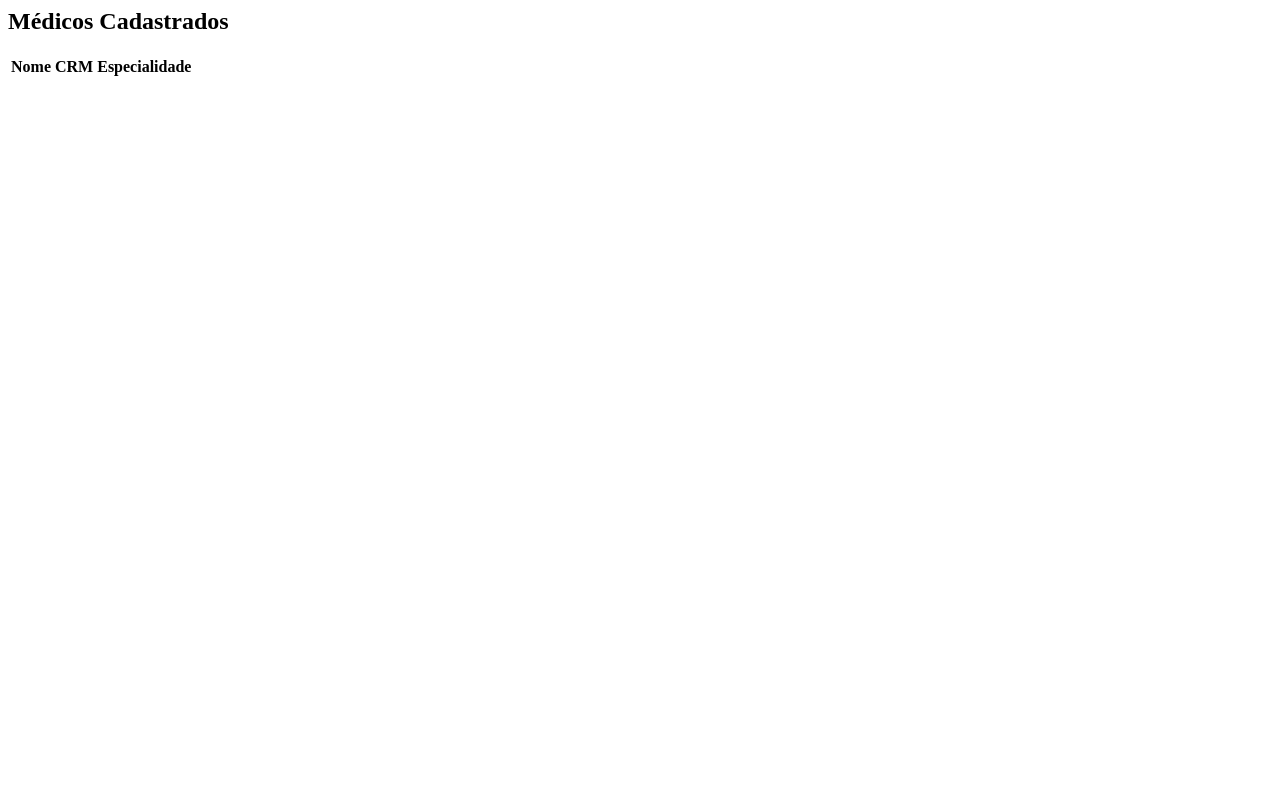
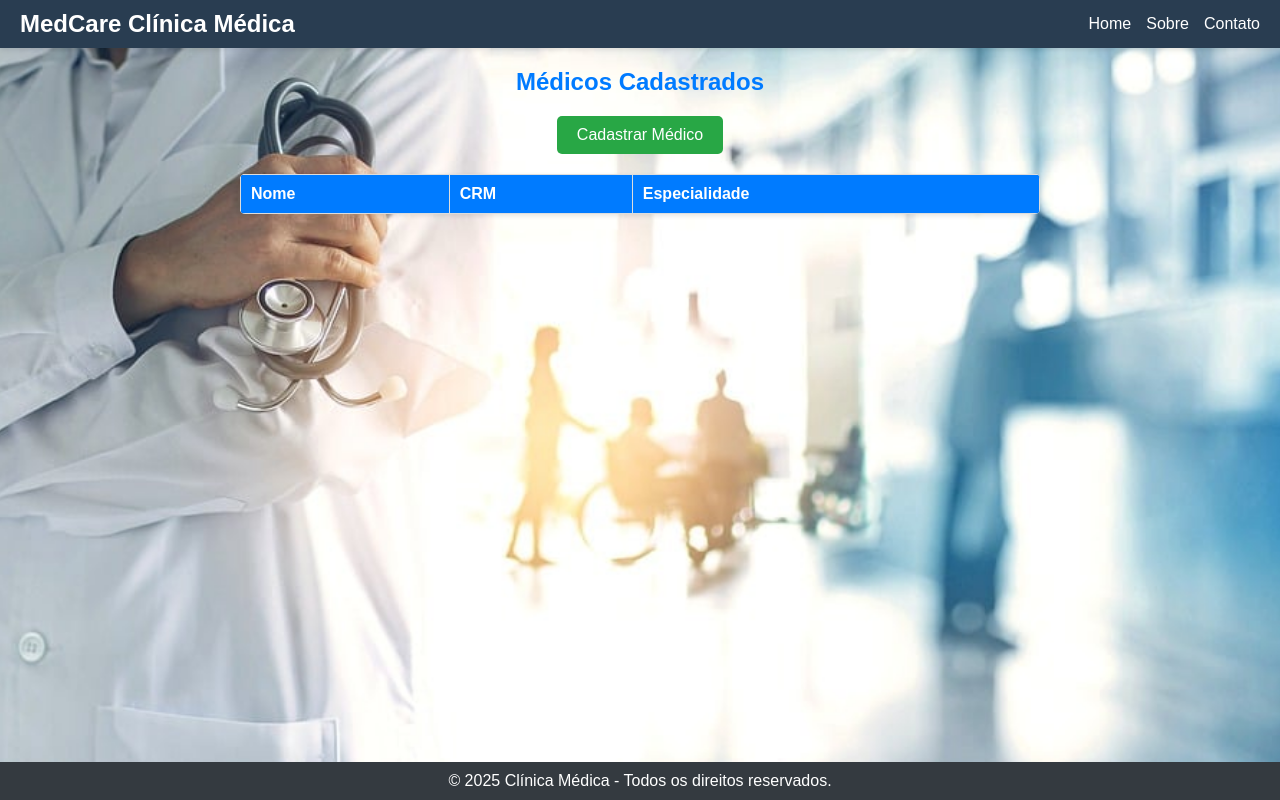
Before and after one commit to joaliny/clinica_medica, a website: page public/pages/medicos.html in a window 1280 px wide. Drawn offline with Linux system fonts and the light colour scheme.

Commit message:
modificando a pagina home, medicos

```diff
--- /dev/null
+++ b/public/css/medico.css
@@ -0,0 +1,143 @@
+*{
+    margin: 0;
+    padding: 0;
+    box-sizing: border-box;
+}
+
+/* Estilos globais */
+/* Estilo atualizado para o layout */
+body {
+    display: flex;
+    flex-direction: column; /* Garante que os elementos sejam dispostos verticalmente */
+    min-height: 100vh; /* Altura mínima de toda a tela */
+    margin: 0;
+    font-family: Arial, sans-serif;
+    background-color: #f4f4f4;
+    color: #333;
+    background-image: url('img/1.jpg'); /* Substitua pelo caminho da sua imagem */
+    background-size: cover;
+    background-repeat: no-repeat;
+    background-position: center;
+}
+
+main {
+    flex: 1; /* Faz com que o conteúdo principal ocupe o espaço restante */
+
+}
+
+/* Botão de Cadastrar Médicos */
+.botao-container {
+    text-align: center;
+    margin: 20px 0;
+}
+
+.botao-cadastrar {
+    background-color: #28a745; /* Verde chamativo */
+    color: white;
+    border: none;
+    padding: 10px 20px;
+    font-size: 16px;
+    border-radius: 5px;
+    cursor: pointer;
+    transition: background-color 0.3s ease;
+}
+
+.botao-cadastrar:hover {
+    background-color: #218838; /* Verde mais escuro no hover */
+}
+
+
+h1 {
+    color: #007bff;
+    text-align: center;
+    margin-bottom: 20px;
+}
+
+/* Navbar */
+.navbar {
+    background-color: #293D51;
+    color: white;
+    padding: 10px 20px;
+    box-shadow: 0 2px 5px rgba(0, 0, 0, 0.1);
+}
+
+.navbar-container {
+    display: flex;
+    justify-content: space-between;
+    align-items: center;
+}
+
+.navbar-logo {
+    color: white;
+    text-decoration: none;
+    font-weight: bold;
+    font-size: 24px;
+}
+
+.navbar-menu {
+    list-style: none;
+    display: flex;
+    margin: 0;
+    padding: 0;
+}
+
+.navbar-menu li {
+    margin-left: 15px;
+}
+
+.navbar-menu a {
+    color: white;
+    text-decoration: none;
+    font-size: 16px;
+}
+
+.navbar-menu a:hover {
+    text-decoration: underline;
+}
+
+/* Conteúdo Principal */
+.conteudo-principal {
+    padding: 20px;
+}
+
+.tabela-container {
+    margin: 0 auto;
+    max-width: 800px;
+    overflow-x: auto;
+    box-shadow: 0 2px 5px rgba(0, 0, 0, 0.1);
+    border-radius: 5px;
+    background: #fff;
+}
+
+table {
+    width: 100%;
+    border-collapse: collapse;
+}
+
+thead {
+    background-color: #007bff;
+    color: white;
+}
+
+th, td {
+    padding: 10px;
+    text-align: left;
+    border: 1px solid #ddd;
+}
+
+tbody tr:nth-child(odd) {
+    background-color: #f2f2f2;
+}
+
+tbody tr:hover {
+    background-color: #e9ecef;
+}
+
+/* Rodapé */
+footer {
+    background-color: #343a40;
+    color: white;
+    text-align: center;
+    padding: 10px 0;
+    margin-top: auto; /* Garante que o rodapé seja empurrado para o final */
+}
--- a/public/css/styles.css
+++ b/public/css/styles.css
@@ -1,61 +1,100 @@
-/* Estilos Gerais */
+/* Reset básico */
+* {
+    margin: 0;
+    padding: 0;
+    box-sizing: border-box;
+}
+
 body {
     font-family: Arial, sans-serif;
-    margin: 0;
-    padding: 0;
-    display: flex;
-    height: 100vh;
-    background-color: #E5E8ED; /* Cor de fundo de fallback */
-    background-image: url('img/1.jpg'); /* Adiciona a imagem de fundo */
-    background-size: cover; /* Faz a imagem cobrir todo o fundo */
-    background-position: center; /* Centraliza a imagem */
+    background-color: #f4f4f4;
+    color: #333;
+    background-image: url('img/1.jpg'); /* Substitua pelo caminho da sua imagem */
+    background-size: cover; /* Faz a imagem cobrir toda a área */
     background-repeat: no-repeat; /* Evita que a imagem se repita */
+    background-position: center;
 }
 
-.container {
-    display: flex;
-    width: 100%;
+
+/* Navbar */
+.navbar {
+    background-color: #293D51;
+    padding: 10px 20px;
+    box-shadow: 0 2px 4px rgba(0, 0, 0, 0.1);
 }
 
-/* Menu Lateral */
-.menu-lateral {
-    width: 250px;
-    background-color: #293D51;
-    color: white;
-    padding: 20px;
+.navbar-container {
+    display: flex;
+    justify-content: space-between;
+    align-items: center;
+    max-width: 1200px;
+    margin: 0 auto;
 }
 
-.menu-lateral h2 {
-    margin-top: 15px; /* Adiciona espaçamento acima do título "Menu" */
-    margin-bottom: 60px; /* Adiciona espaçamento abaixo do menu */
-    text-align: center;
+.navbar-logo {
+    color: white;
+    font-size: 24px;
+    font-weight: bold;
+    text-decoration: none;
 }
 
-.menu-lateral button {
-    display: block;
-    width: 100%;
-    padding: 10px;
-    margin: 10px 0; /* Espaçamento entre os botões */
-    background-color: #0345ea43;
-    color: white;
-    border: none;
-    cursor: pointer;
-    margin-bottom: 15px; /* Adiciona espaçamento entre as modais */
-    font-size: 15px;
+.navbar-menu {
+    list-style: none;
+    display: flex;
+    gap: 20px;
 }
 
-.menu-lateral button:hover {
-    background-color: #0a1b275d;
+.navbar-menu li a {
+    color: white;
+    text-decoration: none;
+    font-size: 16px;
+}
+
+.navbar-menu li a:hover {
+    text-decoration: underline;
 }
 
 /* Conteúdo Principal */
 .conteudo-principal {
-    flex: 1;
-    padding: 8px;
-    color: #2e0078;
-    font-size: 15px;
-    border-radius: 5px;
-    box-shadow: 0px 0px 10px rgba(0, 0, 0, 0.2);
-    transition: background-color 0.3s ease;
-    text-align: center;
+    display: flex;
+    justify-content: center;
+    align-items: center;
+    height: calc(100vh - 60px); /* Altura total menos a altura da navbar */
 }
+
+.botoes-container {
+    display: flex; /* Ativa o Flexbox */
+    justify-content: center; /* Centraliza os botões horizontalmente */
+    gap: 10px; /* Adiciona um espaço entre os botões */
+}
+
+.botoes-container button {
+    background-color: rgb(57, 57, 220); /* Define a cor azul */
+    color: white; /* Define o texto em branco */
+    padding: 10px 20px; /* Adiciona preenchimento interno */
+    border: none; /* Remove as bordas padrão */
+    border-radius: 5px; /* Adiciona cantos arredondados */
+    cursor: pointer; /* Mostra o cursor de "clique" */
+    font-size: 20px;
+}
+
+.botoes-container button:hover {
+    background-color: darkblue; /* Muda a cor no hover para azul escuro */
+}
+
+
+/* Responsividade */
+@media (max-width: 768px) {
+    .navbar-container {
+        flex-direction: column;
+        align-items: flex-start;
+    }
+
+    .navbar-menu {
+        margin-top: 10px;
+    }
+
+    .botoes-container button {
+        width: 100%;
+    }
+}
--- /dev/null
+++ b/public/js/scripts.js
@@ -0,0 +1,141 @@
+// Função para carregar uma página dinamicamente (usando fetch)
+async function carregarPaginaDinamica(pagina) {
+    const conteudoPrincipal = document.getElementById('conteudo-principal');
+
+    try {
+        const response = await fetch(`pages/${pagina}.html`);
+        if (!response.ok) {
+            throw new Error('Erro ao carregar a página');
+        }
+
+        const html = await response.text();
+        conteudoPrincipal.innerHTML = html;
+
+        if (pagina === 'medicos') {
+            await carregarMedicos();
+        } else if (pagina === 'pacientes') {
+            await carregarPacientes();
+        } else if (pagina === 'consultas') {
+            await carregarConsultas();
+        }
+    } catch (error) {
+        console.error('Erro ao carregar a página:', error);
+        conteudoPrincipal.innerHTML = '<p>Erro ao carregar a página. Tente novamente.</p>';
+    }
+}
+
+
+// Função para redirecionar para uma nova página
+function carregarPaginaDinamica(pagina) {
+    window.location.href = `pages/${pagina}.html`;
+}
+
+function carregarPagina(pagina) {
+    window.location.href = `pages/${pagina}.html`;
+}
+
+async function carregarPagina(pagina) {
+    const conteudoPrincipal = document.getElementById('conteudo-principal');
+    try {
+        const response = await fetch(`pages/${pagina}.html`);
+        if (!response.ok) {
+            throw new Error('Erro ao carregar a página');
+        }
+        const html = await response.text();
+        conteudoPrincipal.innerHTML = html;
+    } catch (error) {
+        console.error('Erro ao carregar a página:', error);
+    }
+}
+
+
+
+// Função para carregar os médicos
+async function carregarMedicos() {
+    try {
+        console.log('Carregando médicos...');
+        const response = await fetch('http://localhost:3000/medicos');
+        console.log('Resposta recebida:', response);
+        if (!response.ok) {
+            throw new Error('Erro ao buscar médicos');
+        }
+
+        const medicos = await response.json();
+        console.log('Dados recebidos:', medicos);
+
+        const corpoTabela = document.getElementById('corpo-tabela-medicos');
+        corpoTabela.innerHTML = '';
+
+        medicos.forEach(medico => {
+            const linha = document.createElement('tr');
+            linha.innerHTML = `
+                <td>${medico.nome}</td>
+                <td>${medico.crm}</td>
+                <td>${medico.especialidade}</td>
+            `;
+            corpoTabela.appendChild(linha);
+        });
+    } catch (error) {
+        console.error('Erro ao carregar médicos:', error);
+    }
+}
+
+
+// Função para carregar os pacientes
+async function carregarPacientes() {
+    try {
+        const response = await fetch('http://localhost:3000/pacientes');
+        if (!response.ok) {
+            throw new Error('Erro ao buscar pacientes');
+        }
+
+        const pacientes = await response.json();
+        const corpoTabela = document.getElementById('corpo-tabela-pacientes');
+        corpoTabela.innerHTML = '';
+
+        pacientes.forEach(paciente => {
+            const linha = document.createElement('tr');
+            linha.innerHTML = `
+                <td>${paciente.nome}</td>
+                <td>${paciente.cpf}</td>
+                <td>${paciente.telefone}</td>
+            `;
+            corpoTabela.appendChild(linha);
+        });
+    } catch (error) {
+        console.error('Erro ao carregar pacientes:', error);
+    }
+}
+
+// Função para carregar as consultas
+async function carregarConsultas() {
+    try {
+        const response = await fetch('http://localhost:3000/consultas');
+        if (!response.ok) {
+            throw new Error('Erro ao buscar consultas');
+        }
+
+        const consultas = await response.json();
+        const corpoTabela = document.getElementById('corpo-tabela-consultas');
+        corpoTabela.innerHTML = '';
+
+        consultas.forEach(consulta => {
+            const linha = document.createElement('tr');
+            linha.innerHTML = `
+                <td>${consulta.data}</td>
+                <td>${consulta.horario}</td>
+                <td>${consulta.paciente_nome}</td>
+                <td>${consulta.medico_nome}</td>
+                <td>R$ ${consulta.valor}</td>
+            `;
+            corpoTabela.appendChild(linha);
+        });
+    } catch (error) {
+        console.error('Erro ao carregar consultas:', error);
+    }
+}
+
+// Função para carregar uma página
+function carregarPagina(pagina) {
+    window.location.href = `pages/${pagina}.html`;
+}
--- a/public/pages/medicos.html
+++ b/public/pages/medicos.html
@@ -1,4 +1,32 @@
-<h2>Médicos Cadastrados</h2>
+<!DOCTYPE html>
+<html lang="pt-BR">
+<head>
+    <meta charset="UTF-8">
+    <meta name="viewport" content="width=device-width, initial-scale=1.0">
+    <title>Médicos</title>
+    <link rel="stylesheet" href="../css/medico.css">
+</head>
+<body>
+    <nav class="navbar">
+        <div class="navbar-container">
+            <a href="../index.html" class="navbar-logo">MedCare Clínica Médica</a>
+            <ul class="navbar-menu">
+                <li><a href="../index.html">Home</a></li>
+                <li><a href="#">Sobre</a></li>
+                <li><a href="#">Contato</a></li>
+            </ul>
+        </div>
+    </nav>
+
+    <main class="conteudo-principal">
+        <section>
+            <h1>Médicos Cadastrados</h1>
+
+            <!-- Botão de Cadastrar Médicos -->
+            <div class="botao-container">
+                <button id="cadastrar-medico" class="botao-cadastrar">Cadastrar Médico</button>
+            </div>
+
             <div id="tabela-medicos" class="tabela-container">
                 <table>
                     <thead>
@@ -13,3 +41,13 @@
                     </tbody>
                 </table>
             </div>
+        </section>
+    </main>
+
+    <footer>
+        <p>&copy; 2025 Clínica Médica - Todos os direitos reservados.</p>
+    </footer>
+
+    <script src="../js/scripts.js"></script>
+</body>
+</html>
```
Also changed, not shown: public/index.html (+18 -13 lines), public/scripts.js (deleted, +0 -79 lines), server.js (line endings or trailing spaces). Lines whose indentation alone changed are shown as unchanged.
